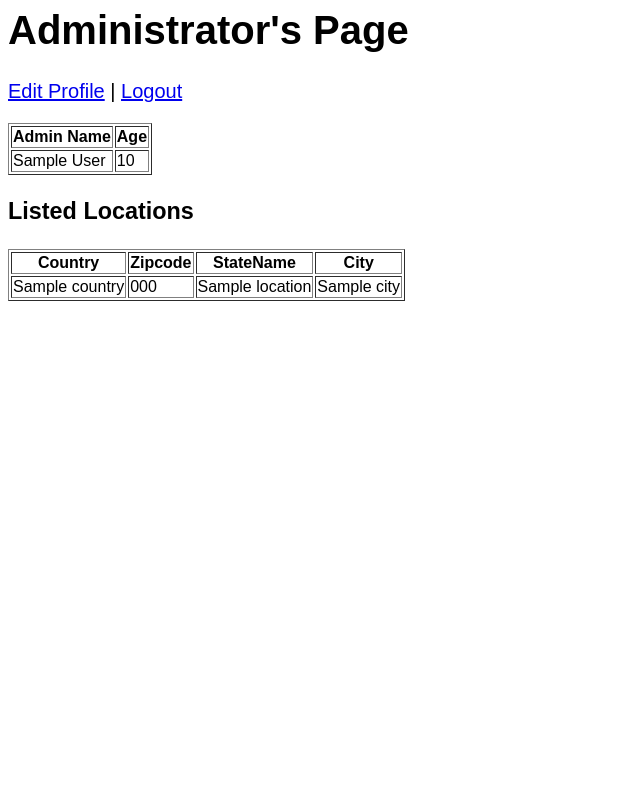
After one commit to eakelly/social-network, a Flask app: template webserver/templates/admin_page.html in a window 1280 px wide. The commit adds this page. Shown: the whole page, without its empty margins (0-640 px from the left). Run offline with Flask 2, Linux system fonts and the light colour scheme; the template is opened without the code that fills it: most values are stand-ins (such as "Sample title", 1, 10 or a date in 2020); parts of the project's set-up code (start-up, migrations or seed data) failed here and were passed over.

Commit message:
add admin_page with locations query

```diff
--- a/webserver/server.py
+++ b/webserver/server.py
@@ -27,6 +27,7 @@ app.config["TEMPLATES_AUTO_RELOAD"] = True
 
 import application.login
 import application.user_info
+import application.admin_page
 
 #
 # The following is a dummy URI that does not connect to a valid database. You will need to modify it to connect to your Part 2 database in order to use the data.
@@ -229,7 +230,15 @@ def user_info(id):
   #     med_ref = c
   #   query = application.medicines.add_medicine(med_ref[0],request.form)
   #   return redirect("/medicines")
+@app.route('/admin_page/<string:id>', methods=["GET"])
+def admin_page(id):
+  if "GET" == request.method:
+    user_info_query = application.user_info.fetch_user_info(id)
+    user_info = g.conn.execute(user_info_query)
 
+    admin_page_locations_query = application.admin_page.fetch_locations()
+    admin_page_locations = g.conn.execute(admin_page_locations_query)
+    return render_template('admin_page.html', info=user_info, locations=admin_page_locations)
 
 if __name__ == "__main__":
   import click
--- /dev/null
+++ b/webserver/templates/admin_page.html
@@ -0,0 +1,44 @@
+<html>
+  <style>
+    body{
+      font-size: 15pt;
+      font-family: arial;
+    }
+  </style>
+
+
+<body>
+  <h1>Administrator's Page</h1>
+  <p><a href="/profile">Edit Profile</a> | <a href="/logout">Logout</a></p>
+<p style="color: red;">{{error}}</p>
+<table border="1">
+    <tr>
+        <th>Admin Name</th>
+        <th>Age</th>
+    </tr>
+    {%for i in info%}
+        <tr>
+            <td>{{i.first_name}} {{i.last_name}}</td>
+            <td>{{i.age}}</td>
+        </tr>
+    {%endfor%}
+</table>
+<h3>Listed Locations</h3>
+<table border="1">
+    <tr>
+        <th>Country</th>
+        <th>Zipcode</th>
+        <th>StateName</th>
+        <th>City</th>
+    </tr>
+    {%for location in locations%}
+        <tr>
+            <td>{{location.country}}</td>
+            <td>{{location.zipcode}}</td>
+            <td>{{location.state_name}}</td>
+            <td>{{location.city}}</td>
+        </tr>
+    {%endfor%}
+</table>
+</body>
+</html>
--- a/webserver/templates/index.html
+++ b/webserver/templates/index.html
@@ -8,7 +8,8 @@
 
 
 <body>
-  <h1>Some famous Computer Scientists below</h1>
+	<!-- Todo: Delete these commented out code -->
+<!--  <h1>Some famous Computer Scientists below</h1>
   <div>{{data}}</div>
 
   <div>
@@ -16,6 +17,7 @@
     <div>{{n}}</div>
     {% endfor %}
   </div>
+-->
 
 <p><a href="login">Already have an account? Login here</a></p>
 
--- a/webserver/templates/login.html
+++ b/webserver/templates/login.html
@@ -13,7 +13,12 @@
 
   <div>
     {% for n in data %}
+    <!-- ToDo: Update to "admin" user once created in the DB -->
+    {%if n[0] == 1%}
+    <p><a href={{"admin_page/{}".format(n[0])}}>{{n}}</a></p>
+    {% else %}
     <p><a href={{"user_info/{}".format(n[0])}}>{{n}}</a></p>
+    {% endif %}
     <!-- <div>{{n[0]}}</div> -->
     {% endfor %}
   </div>
```
Also changed, not shown: webserver/application/admin_page.py (added, +8 -0 lines).
